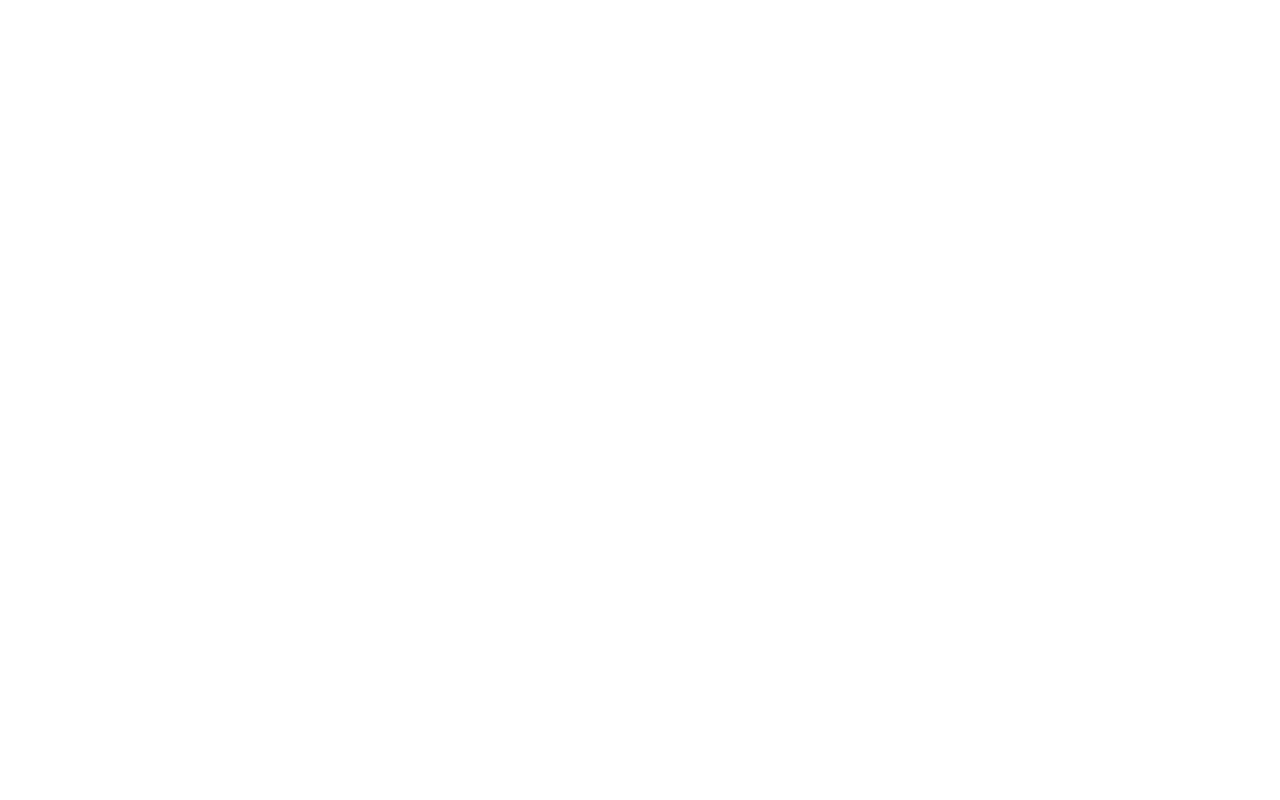
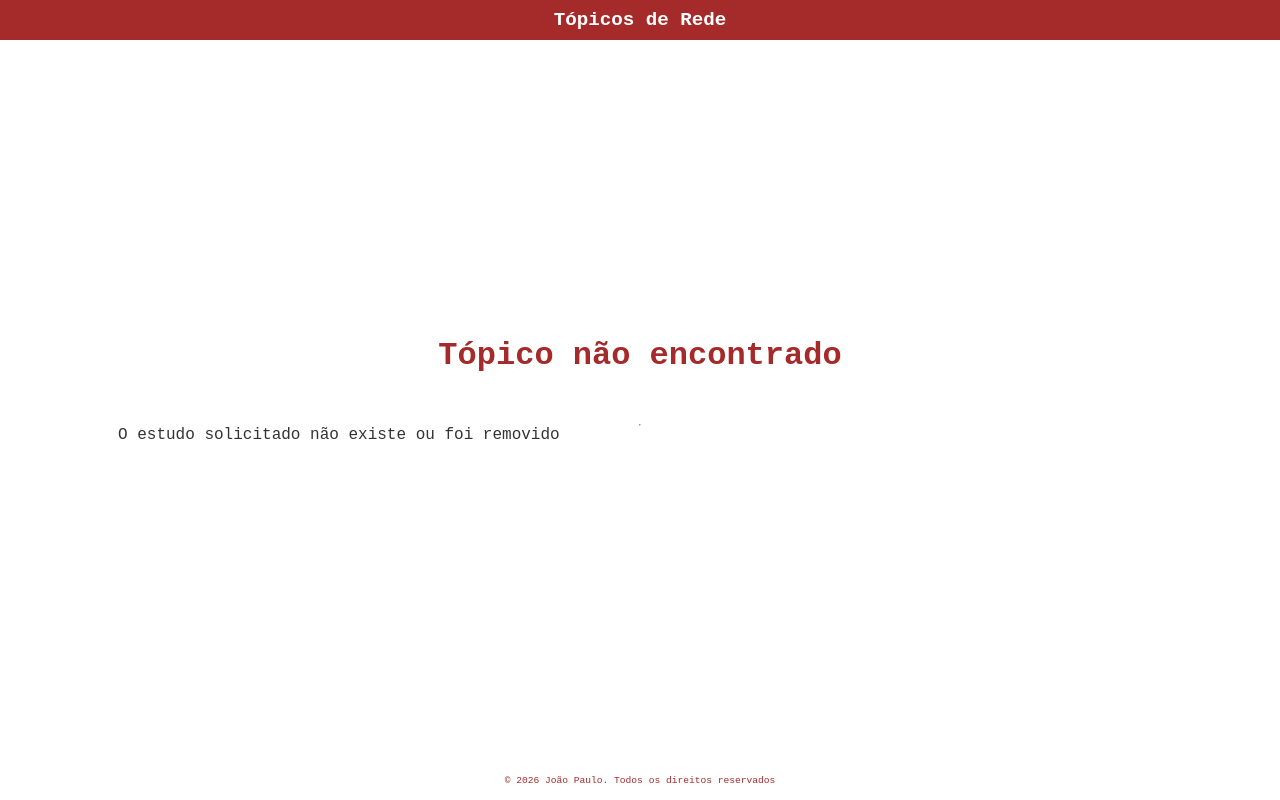
Before and after one commit to JPauloGitHub/meudicionarioderede, a plain HTML site: page topicos.html in a window 1280 px wide. Drawn offline with Linux system fonts and the light colour scheme.

Commit message:
Add files via upload

```diff
--- /dev/null
+++ b/css/topicos.css
@@ -0,0 +1,84 @@
+* {
+    padding: 0;
+    margin: 0;
+    box-sizing: border-box;
+}
+
+/*@media screen and (max-width: 780px) {}*/
+
+html, body {
+    font-family: 'Courier New', Courier, monospace;
+    font-size: 1rem;
+    background-color: #fff;
+}
+
+header {
+    width: 100%;
+    height: 5vh;
+
+    display: flex;
+    flex-direction: row;
+    justify-content: center;
+    align-items: center;
+    background-color:brown;
+    color: #fff;
+    font-size: 0.8rem;
+}
+
+main {
+    width: 100%;
+    height: 90vh;
+    background-color: #fff;
+    color: brown;
+    padding: 30px 60px;
+
+    display: flex;
+    flex-direction: column;
+    justify-content: center;
+    align-items: center;
+}
+
+main h1 {
+    margin-bottom: 10px;
+}
+
+main span {
+    margin-bottom: 40px;
+    font-weight: bold;
+    font-size: 1.2rem;
+}
+
+main div#corpo-topico {
+    width: 90%;
+}
+
+main div#corpo-topico p {
+    color: #333;
+    text-align: justify;
+    margin-bottom: 20px;
+}
+
+main div#corpo-topico h3 {
+    margin: 20px 0;
+}
+
+main div#corpo-topico ul {
+    margin-left: 30px;
+}
+
+main div#corpo-topico ul li {
+    color: #333;
+}
+
+footer {
+    width: 100%;
+    height: 5vh;
+
+    display: flex;
+    flex-direction: row;
+    justify-content: center;
+    align-items: center;
+
+    color: brown;
+    font-size: 0.6rem;
+}
--- a/index.html
+++ b/index.html
@@ -5,7 +5,7 @@
     <meta name="viewport" content="width=device-width, initial-scale=1.0">
     <link href="css/index.css" rel="stylesheet" />
 
-    <title> Conceitos </title>
+    <title> Home </title>
 
 </head>
 <body>
@@ -15,7 +15,7 @@
 
     <main>
         <ul>
-            <li><a href=""><span> IP </span></a></li>
+            <li><a href="topicos.html?id=ip"><span> IP </span></a></li>
             <li><a href=""><span> MAC </span></a></li>
             <li><a href=""><span> DHCP </span></a></li>
             <li><a href=""><span> ARP </span></a></li>
@@ -43,5 +43,8 @@
     </main>
 
     <footer> &copy; 2026 João Paulo. Todos os direitos reservados </footer>
+
+    <script src="js/conteudo.js"></script>
+    <script src="js/topicos.js"></script>
 </body>
 </html>
--- /dev/null
+++ b/js/conteudo.js
@@ -0,0 +1,41 @@
+const topicosRedes = {
+
+    "ip": {
+        titulo: "IP Internet Protocol",
+        categoria: "CAMADA DE REDE",
+        conteudo: `
+
+        <p>
+            O IP é o sistema usado para identificar dispositivos em uma rede e permitir
+            que eles se comuniquem. Pense nele como um endereço postal da internet:
+            cada dispositivo conectado recebe um endereço IP para enviar e receber
+            dados.
+        </p>
+
+        <h3> Tipos de endereço IP: </h3>
+
+            <ul>
+                <li> IPv4: formato mais comum, como 192.168.1.1 </li>
+                <li> IPv6: formato mais novo, criado para suportar muitos dispositivos, como
+                     2001:0db8:85a3:0000:0000:8a2e:0370:7334 </li>
+            </ul>
+
+        <h3> IP público e IP privado: </h3>
+
+            <ul>
+                <li> IP público: identifica sua conexão na internet e é fornecido pelo provedor. </li>
+                <li> IP privado: usado dentro de redes locais, como sua casa ou empresa. </li>
+            </ul>
+
+        <h3> Para que serve: </h3>
+
+            <ul>
+                <li> Localizar dispositivos na rede </li>
+                <li> Permitir navegação na internet </li>
+                <li> Direcionar informações para o destinatário correto </li>
+                <li> Viabilizar serviços como streaming, jogos online e videogames. </li>
+            </ul>
+        `
+    }
+
+}
--- /dev/null
+++ b/js/topicos.js
@@ -0,0 +1,19 @@
+document.addEventListener("DOMContentLoaded", () => {
+    //Captura os paramentros transmitidos pela URL (ex: ?id=ip)
+
+    const urlParams = new URLSearchParams(window.location.search);
+    const idTopico = urlParams.get("id");
+
+    const dados = topicosRedes[idTopico];
+
+    if(dados) {
+        document.getElementById("page-titulo").textContent = dados.titulo;
+        document.getElementById("categoria-topico").textContent = dados.categoria;
+        document.getElementById("titulo-topico").textContent = dados.titulo;
+        document.getElementById("corpo-topico").innerHTML = dados.conteudo;
+    }else {
+        document.getElementById("titulo-topico").textContent = "Tópico não encontrado";
+        document.getElementById("corpo-topico").innerHTML = "<p> O estudo solicitado não existe ou foi removido</p>";
+    }
+
+});
--- a/topicos.html
+++ b/topicos.html
@@ -0,0 +1,25 @@
+<!DOCTYPE html>
+<html lang="pt-br">
+<head>
+    <meta charset="UTF-8">
+    <meta name="viewport" content="width=device-width, initial-scale=1.0">
+    <link href="css/topicos.css" rel="stylesheet" />
+
+    <title id="page-titulo"> Topicos </title>
+
+</head>
+<body>
+    <header>
+        <h2> Tópicos de Rede </h2>
+    </header>
+    <main>
+        <h1 id="titulo-topico"></h1>
+        <span id="categoria-topico"></span>
+        <hr />
+        <div id="corpo-topico"></div>
+    </main>
+    <footer> &copy; 2026 João Paulo. Todos os direitos reservados </footer>
+    <script src="js/conteudo.js"></script>
+    <script src="js/topicos.js"></script>
+</body>
+</html>
```
